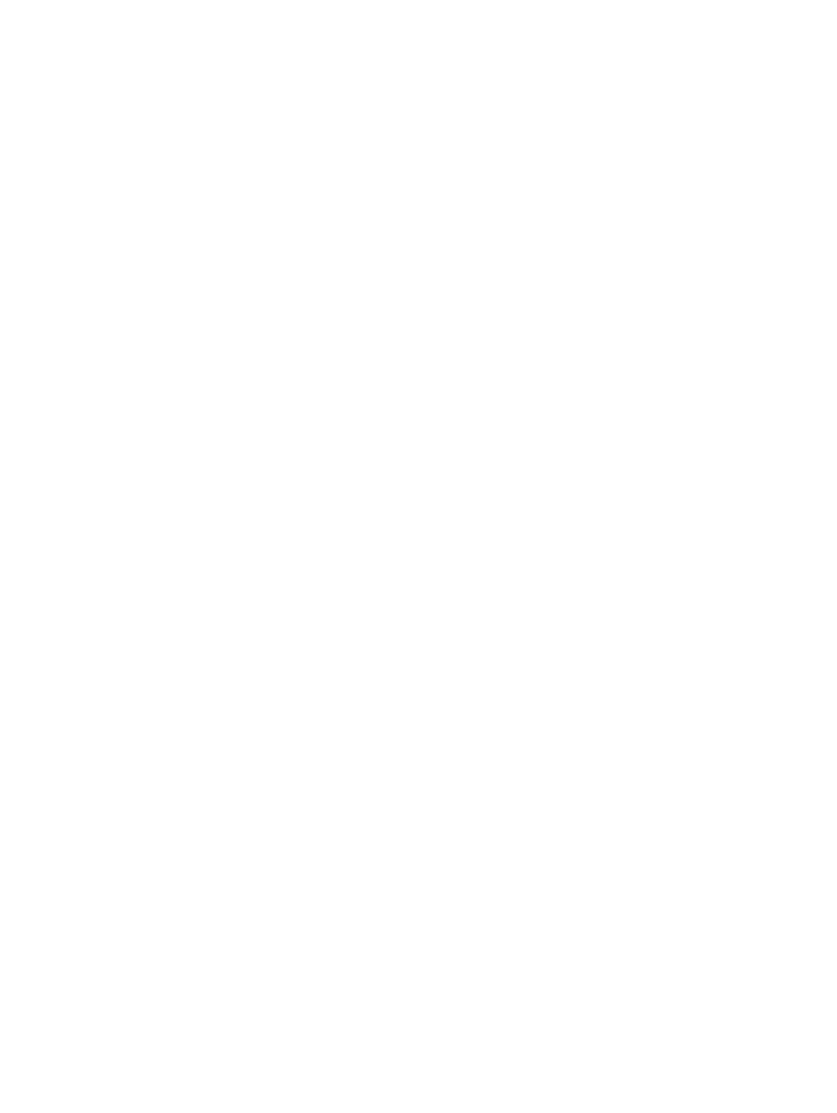
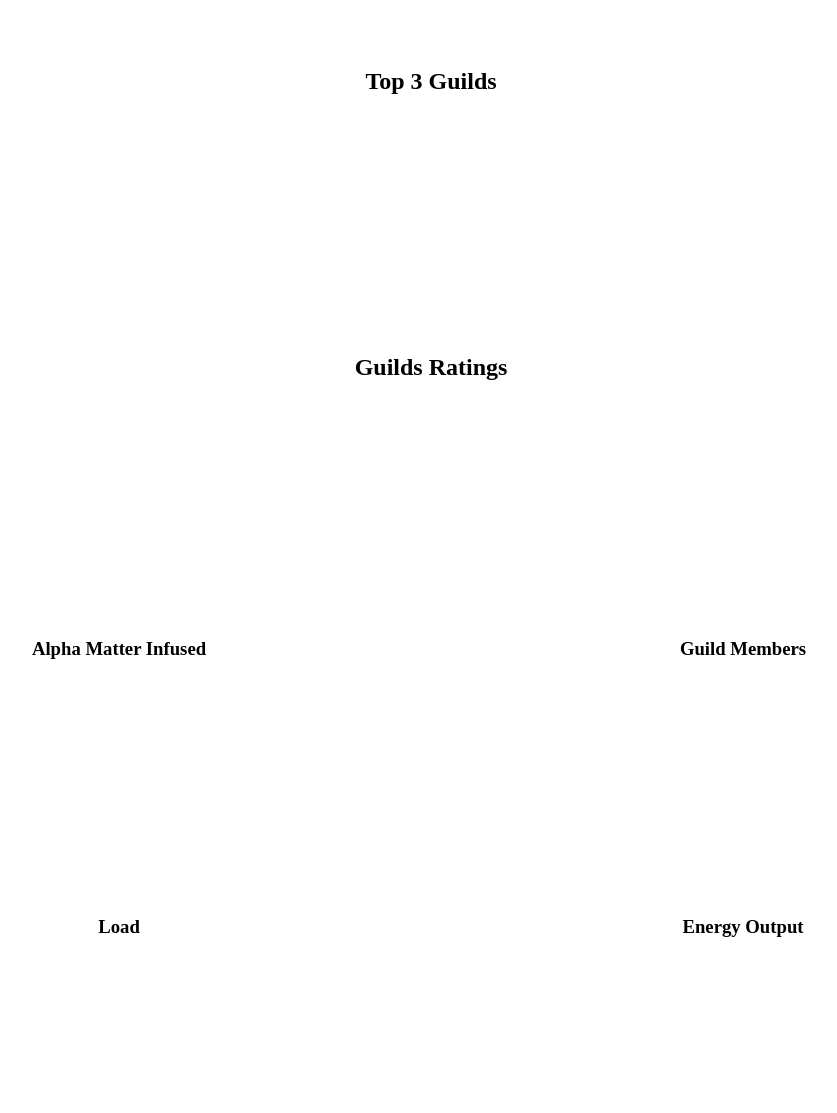
Before and after one commit to playstructs/structs-network-dashboard, a plain HTML site: page index.html in a window 1280 px wide. Shown: the whole page, without its empty margins (209-1046 px from the left). Before the commit the page ends 906 px from the top, so only its background shows below. Drawn offline with Linux system fonts and the light colour scheme; no server answers.

Commit message:
Added headers

```diff
--- a/index.html
+++ b/index.html
@@ -16,6 +16,7 @@
       <div class="row">
         <div class="column">
           <div class="mediumChartWrapper">
+            <h2>Top 3 Guilds</h2>
             <canvas id="topGuildsChart"></canvas>
           </div>
         </div>
@@ -24,6 +25,7 @@
       <div class="row">
         <div class="column">
           <div class="largeChartWrapper">
+            <h2>Guilds Ratings</h2>
             <canvas id="guildRatingsChart"></canvas>
           </div>
         </div>
@@ -32,11 +34,13 @@
       <div class="row">
         <div class="column">
           <div class="smallChartWrapper">
+            <h3>Alpha Matter Infused</h3>
             <canvas id="fuelChart"></canvas>
           </div>
         </div>
         <div class="column">
           <div class="smallChartWrapper">
+            <h3>Guild Members</h3>
             <canvas id="guildMembersCountChart"></canvas>
           </div>
         </div>
@@ -45,11 +49,13 @@
       <div class="row">
         <div class="column">
           <div class="smallChartWrapper">
+            <h3>Load</h3>
             <canvas id="loadChart"></canvas>
           </div>
         </div>
         <div class="column">
           <div class="smallChartWrapper">
+            <h3>Energy Output</h3>
             <canvas id="energyChart"></canvas>
           </div>
         </div>
```
